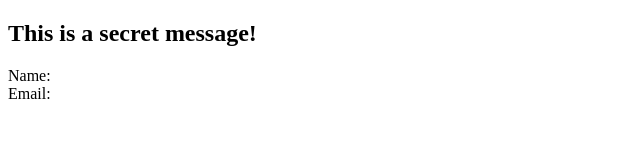
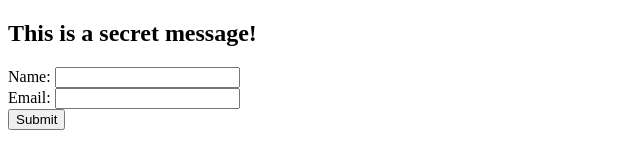
Before and after one commit to fullstack-decal-fa22/hw1-khanhqn1, a plain HTML site: page secret.html in a window 1280 px wide. Shown: the whole page, without its empty margins (0-640 px from the left). Drawn offline with Linux system fonts and the light colour scheme.

Commit message:
Update secret.html

```diff
--- a/secret.html
+++ b/secret.html
@@ -5,14 +5,14 @@
     </head>
     <body>
         <h2>This is a secret message!</h2>
-        <???>
-            <???>Name:</???>
-            <??? type="???" id="name">
+        <form>
+            <label>Name:</label>
+            <input type="text" id="name">
             <br>
-            <???>Email:</???>
-            <??? type="???" id="email">
+            <label>Email:</label>
+            <input type="text" id="email">
             <br>
-            <??? type="???">
-        </???>
+            <input type="submit">
+        </form>
     </body>
 </html>
```
